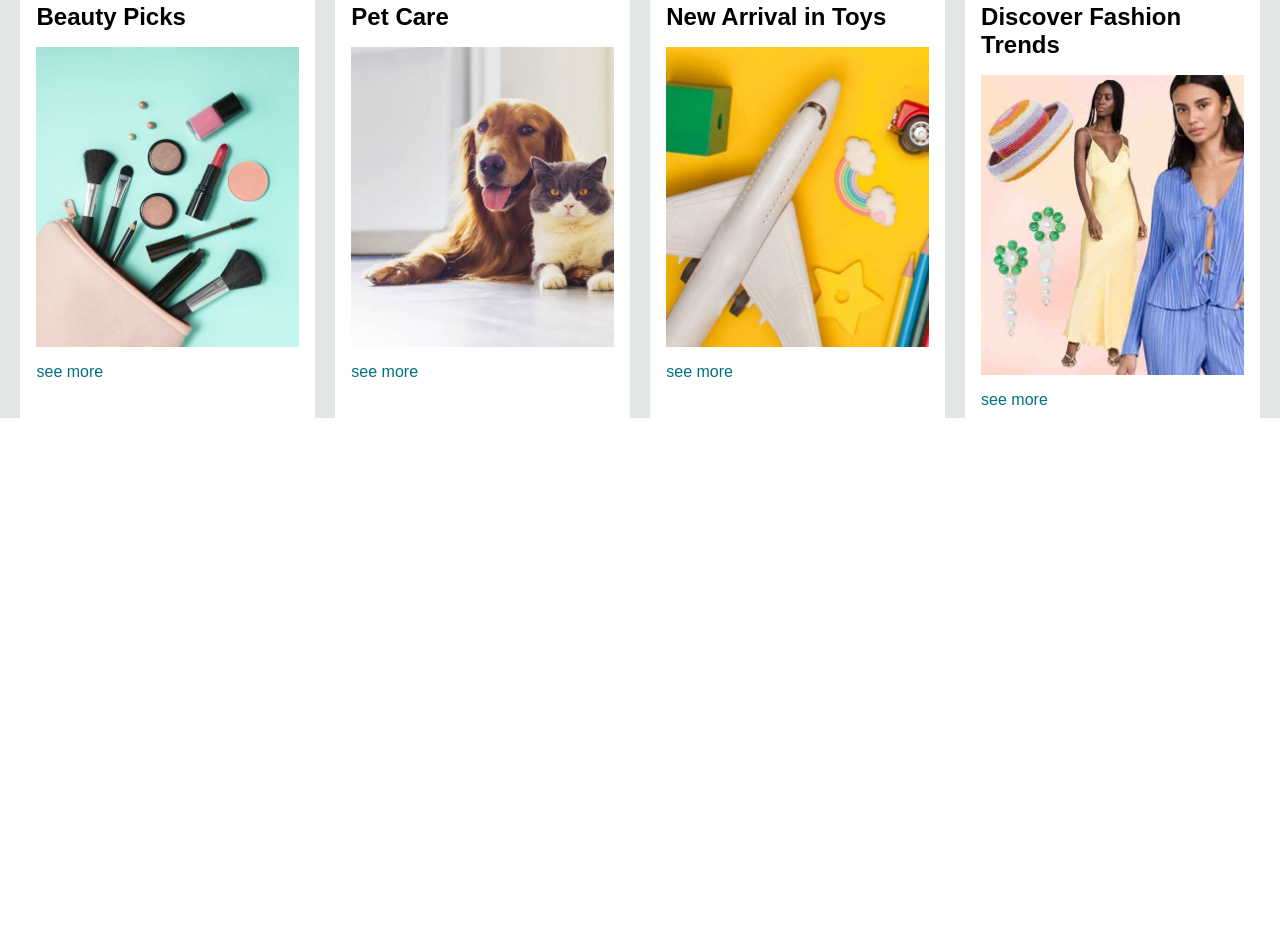
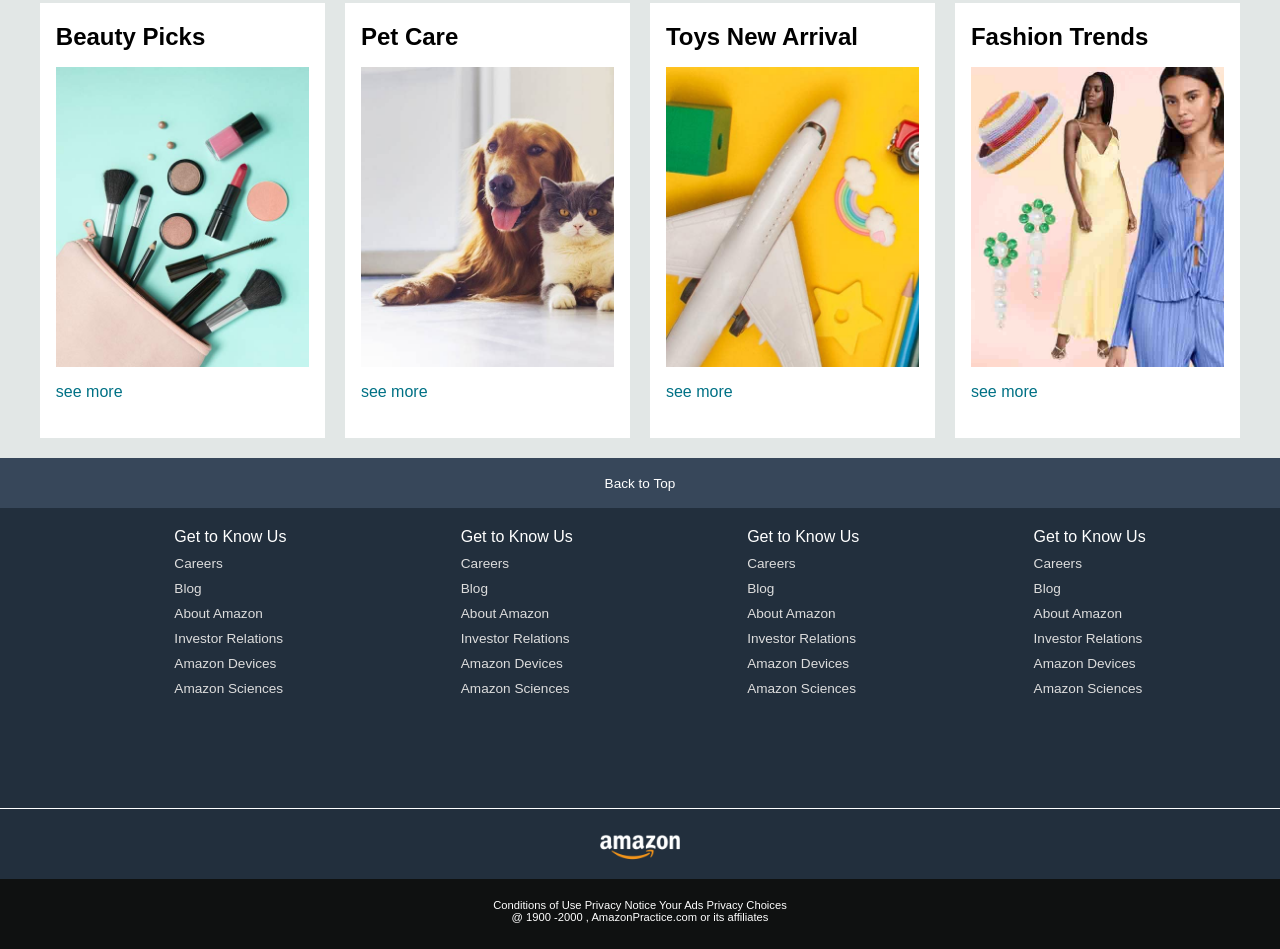
Before and after one commit to chai-py/amazon-clone, a plain HTML site: page index.html in a window 1280 px wide. Shown: the part 982-1931 px from the top of the page. Before the commit the page ends 1400 px from the top, so only its background shows below. Drawn offline with Linux system fonts and the light colour scheme.

Commit message:
added footer

```diff
--- a/index.html
+++ b/index.html
@@ -75,7 +75,7 @@
         <div class="shop-section">
             <div class="box1 box">
              <div class="box-content">
-                <h2>Health & Personal Care</h2>
+                <h2>Personal Care</h2>
                 <div class="box-img" style="background-image: url('box1_image.jpg');"></div>
                 <p>see more</p>
              </div>
@@ -119,18 +119,76 @@
                </div>
                <div class="box7 box">
                    <div class="box-content">
-                       <h2>New Arrival in Toys</h2>
+                       <h2>Toys New Arrival</h2>
                        <div class="box-img" style="background-image: url('box7_image.jpg');"></div>
                        <p>see more</p>
                     </div>
                </div>
                <div class="box8 box">
                    <div class="box-content">
-                       <h2>Discover Fashion Trends</h2>
+                       <h2>Fashion Trends</h2>
                        <div class="box-img" style="background-image: url('box8_image.jpg');"></div>
                        <p>see more</p>
                     </div>
                </div>
         </div>
+        <footer>
+            <div class="foot-panel1">
+                Back to Top
+            </div>
+            <div class="foot-panel2">
+                <ul>
+                    <P>Get to Know Us</P>
+                    <a>Careers</a>
+                    <a>Blog</a>
+                    <a>About Amazon</a>
+                    <a>Investor Relations</a>
+                    <a>Amazon Devices</a>
+                    <a>Amazon Sciences</a>
+                </ul>
+                <ul>
+                    <P>Get to Know Us</P>
+                    <a>Careers</a>
+                    <a>Blog</a>
+                    <a>About Amazon</a>
+                    <a>Investor Relations</a>
+                    <a>Amazon Devices</a>
+                    <a>Amazon Sciences</a>
+                </ul>
+                <ul>
+                    <P>Get to Know Us</P>
+                    <a>Careers</a>
+                    <a>Blog</a>
+                    <a>About Amazon</a>
+                    <a>Investor Relations</a>
+                    <a>Amazon Devices</a>
+                    <a>Amazon Sciences</a>
+                </ul>
+                <ul>
+                    <P>Get to Know Us</P>
+                    <a>Careers</a>
+                    <a>Blog</a>
+                    <a>About Amazon</a>
+                    <a>Investor Relations</a>
+                    <a>Amazon Devices</a>
+                    <a>Amazon Sciences</a>
+                </ul>
+            </div>
+
+            <div class="foot-panel3">
+               <div class="logo"></div>
+            </div>
+            <div class="foot-panel4">
+                <div class="pages">
+                    <a>Conditions of Use</a>
+                    <a>Privacy Notice</a>
+                    <a>Your Ads Privacy Choices</a>
+
+                </div>
+                <div class="copyright">
+                    @ 1900 -2000 , AmazonPractice.com or its affiliates
+                </div>
+            </div>
+        </footer>
     </body>
 </html>
--- a/styles.css
+++ b/styles.css
@@ -189,6 +189,7 @@ span {
     flex-wrap: wrap;
     justify-content: space-evenly;
     background-color: #e2e7e6;
+    padding:20px;
 }
 
 .box {
@@ -215,3 +216,75 @@ span {
 .box-content p {
     color: #007185;
 }
+
+/* Footer */
+
+.footer {
+    margin-top: 15px;
+}
+
+.foot-panel1 {
+    background-color: #37475A;
+    color: white;
+    height: 50px;
+    display: flex;
+    justify-content: center;
+    align-items: center;
+    font-size: 0.85rem;
+}
+
+
+.foot-panel2 {
+    background-color: #222f3d;
+    color: white;
+    display: flex;
+    height: 300px;
+    justify-content: space-evenly;
+
+}
+
+ul {
+    margin-top:  20px;
+}
+
+ul a {
+    display: block;
+    font-size: 0.85rem;
+    margin-top: 10px;
+    color: #dddddd;
+
+}
+
+.foot-panel3 {
+    background-color: #222f3d;
+    color: white;
+    border-top: 0.5px solid white;
+    height: 70px;
+    display: flex;
+    align-items: center;
+    justify-content: center;
+}
+
+.logo {
+    background-image: url("./amazon_logo.png");
+    background-size: cover;
+    height: 50px;
+    width: 100px;
+}
+
+.foot-panel4 {
+    background-color: #0F1111;
+    color: white;
+    height: 30px;
+    text-align: center;
+    padding: 20px;
+}
+
+.pages {
+    font-size:0.7rem;
+}
+
+
+.copyright {
+    font-size:0.7rem;
+}
```
